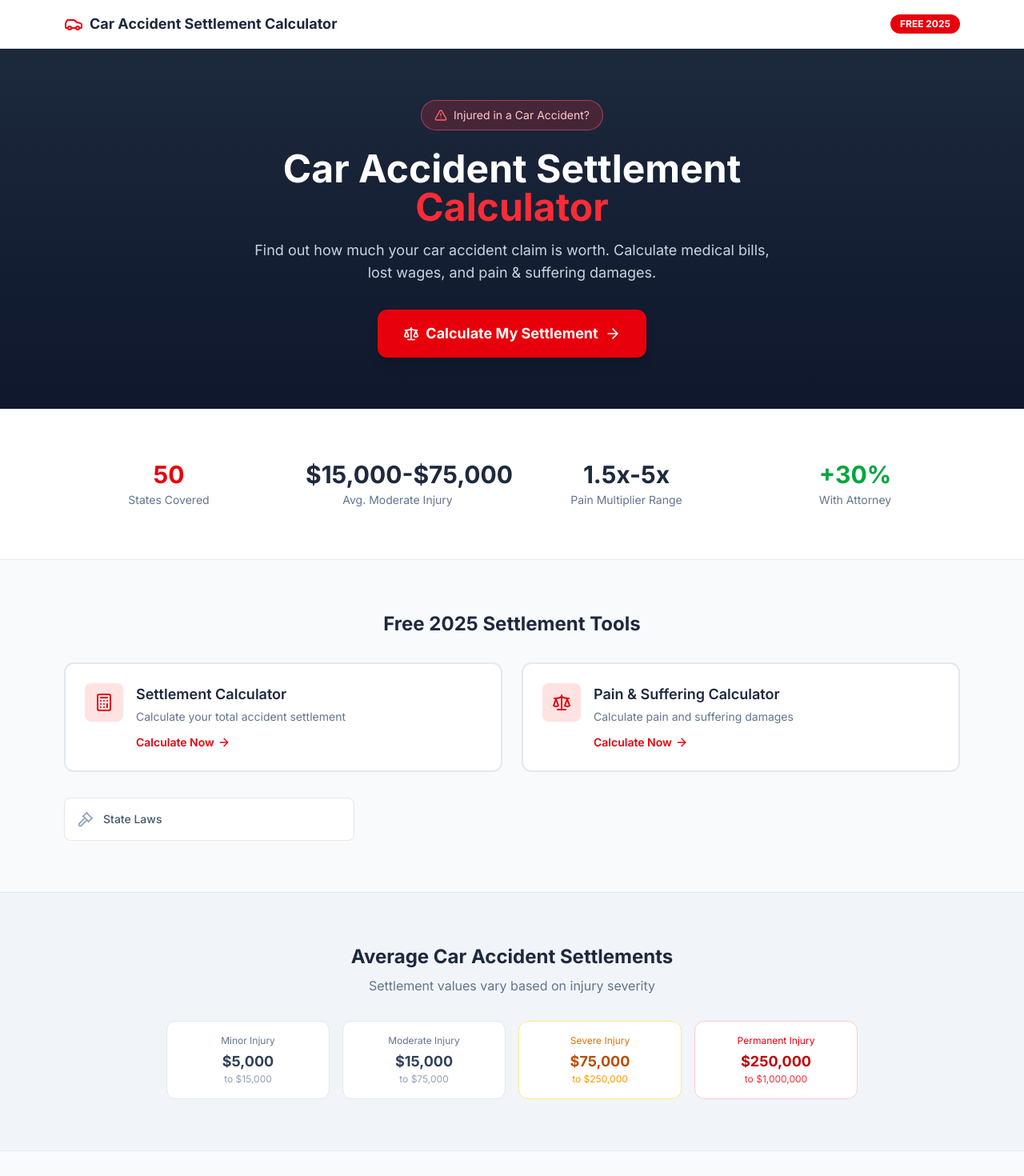
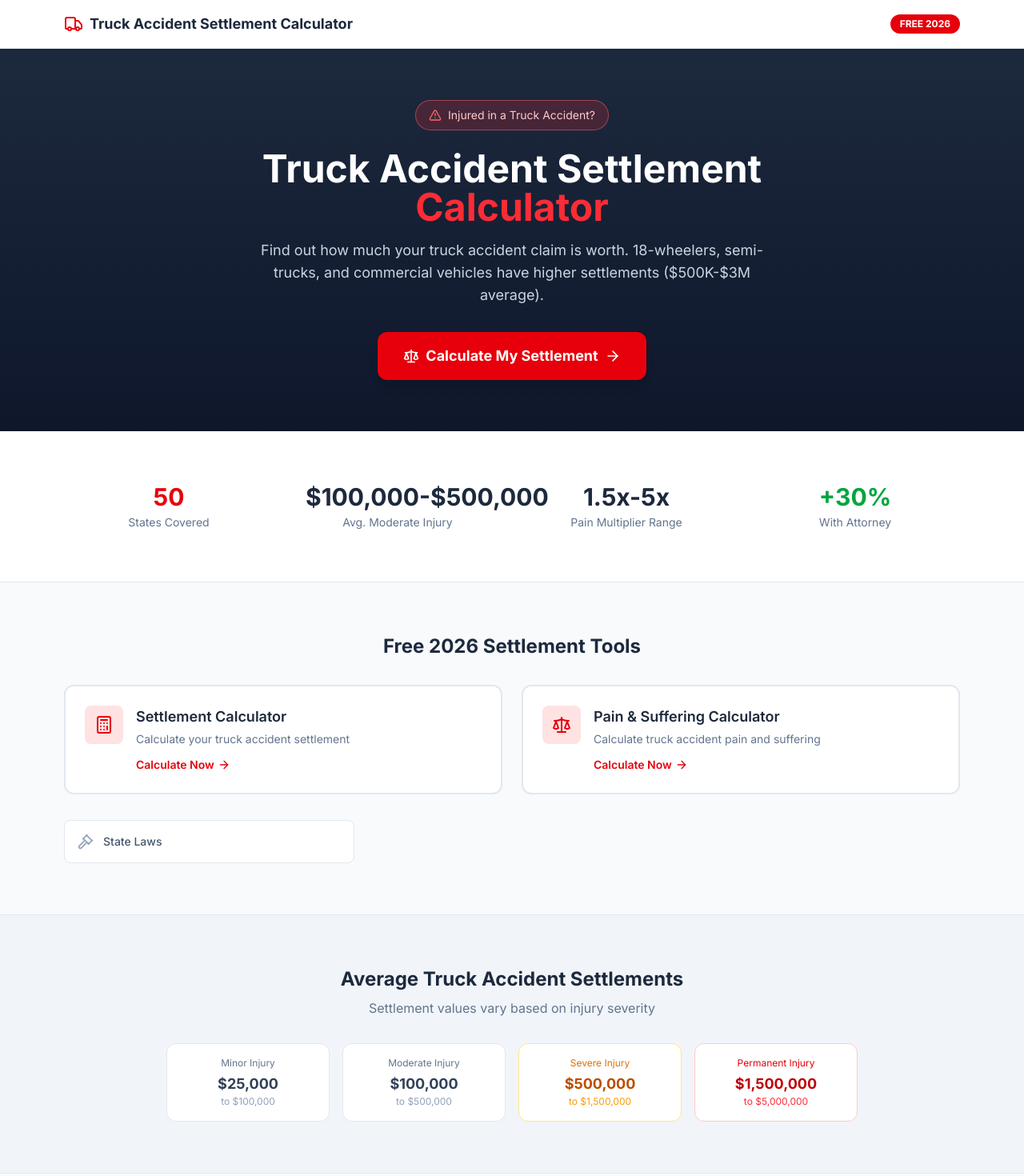
Before and after one commit to sanghyun83-gif/car-accident-calc, a Next.js app: page / in a window 1280 px wide. Shown: the top 1470 px of the page at 80% size. Built offline with nearby package versions, Linux system fonts and the light colour scheme.

Commit message:
Initial: Truck Accident Settlement Calculator 2026 - 23계명 완료

```diff
--- a/app/layout.tsx
+++ b/app/layout.tsx
@@ -17,20 +17,20 @@ export const metadata: Metadata = {
   title: `${SITE.year} ${SITE.name} | Free Estimate`,
   description: SITE.description,
   keywords: [
-    "car accident settlement calculator",
-    "car accident calculator",
-    "pain and suffering calculator",
-    "car crash settlement",
-    "auto accident calculator",
-    "personal injury calculator",
-    "accident settlement estimator",
+    "truck accident settlement calculator",
+    "18 wheeler accident calculator",
+    "semi truck accident settlement",
+    "commercial truck accident",
+    "trucking accident calculator",
+    "truck crash settlement",
+    "FMCSA accident calculator",
   ],
   verification: {
     google: "qlPMVO_Hb-be3_hFHNT9SBbsHO-b_wCOfWfLmTb4EQc",
   },
   openGraph: {
-    title: `${SITE.year} Car Accident Settlement Calculator | Free`,
-    description: "Calculate your car accident settlement value for free. Estimate medical bills, pain and suffering, and lost wages.",
+    title: `${SITE.year} Truck Accident Settlement Calculator | Free`,
+    description: "Calculate your truck accident settlement value. 18-wheeler, semi-truck, commercial vehicle accidents. Average $500K-$3M.",
     type: "website",
   },
 };
--- a/app/page.tsx
+++ b/app/page.tsx
@@ -1,6 +1,6 @@
 import Link from "next/link";
 import { SITE, CALCULATORS, SETTLEMENT_CONSTANTS, formatCurrency } from "./site-config";
-import { ArrowRight, Shield, CheckCircle, Car, Scale, AlertTriangle, Gavel } from "lucide-react";
+import { ArrowRight, Shield, CheckCircle, Truck, Scale, AlertTriangle, Gavel } from "lucide-react";
 
 export default function Home() {
   const featuredCalculators = CALCULATORS.filter(c => c.featured);
@@ -13,7 +13,7 @@ export default function Home() {
       <header className="bg-white border-b border-slate-200 sticky top-0 z-50 shadow-sm">
         <div className="max-w-6xl mx-auto px-4 py-4 flex items-center justify-between">
           <div className="flex items-center gap-2">
-            <Car className="w-6 h-6 text-red-600" />
+            <Truck className="w-6 h-6 text-red-600" />
             <span className="text-lg font-bold text-slate-800">{SITE.name}</span>
           </div>
           <span className="text-xs text-white bg-red-600 px-3 py-1 rounded-full font-bold">
@@ -27,17 +27,17 @@ export default function Home() {
         <div className="max-w-4xl mx-auto px-4 py-16 text-center">
           <div className="inline-flex items-center gap-2 bg-red-500/20 border border-red-400/50 rounded-full px-4 py-2 mb-6">
             <AlertTriangle className="w-4 h-4 text-red-400" />
-            <span className="text-sm text-red-200">Injured in a Car Accident?</span>
+            <span className="text-sm text-red-200">Injured in a Truck Accident?</span>
           </div>
 
           <h1 className="text-4xl md:text-5xl font-bold mb-4">
-            Car Accident Settlement
+            Truck Accident Settlement
             <span className="block text-red-500">Calculator</span>
           </h1>
 
           <p className="text-lg text-slate-300 mb-8 max-w-2xl mx-auto">
-            Find out how much your car accident claim is worth. Calculate medical bills,
-            lost wages, and pain & suffering damages.
+            Find out how much your truck accident claim is worth. 18-wheelers, semi-trucks,
+            and commercial vehicles have higher settlements ($500K-$3M average).
           </p>
 
           <Link
@@ -139,7 +139,7 @@ export default function Home() {
       <section className="bg-slate-100 border-y border-slate-200">
         <div className="max-w-4xl mx-auto px-4 py-16">
           <h2 className="text-2xl font-bold text-slate-800 mb-2 text-center">
-            Average Car Accident Settlements
+            Average Truck Accident Settlements
           </h2>
           <p className="text-slate-500 text-center mb-8">
             Settlement values vary based on injury severity
@@ -232,11 +232,11 @@ export default function Home() {
         <div className="max-w-6xl mx-auto px-4 py-8">
           <div className="flex flex-col md:flex-row items-center justify-between gap-4">
             <div className="flex items-center gap-2">
-              <Car className="w-5 h-5 text-red-500" />
+              <Truck className="w-5 h-5 text-red-500" />
               <span className="font-semibold">{SITE.name}</span>
             </div>
             <p className="text-sm text-slate-400 text-center">
-              Estimates only. Not legal advice. Consult a personal injury attorney for your specific case.
+              Estimates only. Not legal advice. Consult a truck accident attorney for your specific case.
             </p>
             <p className="text-sm text-slate-500">
               © {SITE.year} {SITE.name}
--- a/app/site-config.ts
+++ b/app/site-config.ts
@@ -1,20 +1,20 @@
 // ============================================
-// CAR-ACCIDENT-CALC SITE CONFIGURATION
-// 2025 Car Accident Settlement Calculator
-// 50 State Fault Laws
+// TRUCK-ACCIDENT-CALC SITE CONFIGURATION
+// 2026 Truck Accident Settlement Calculator
+// 18-Wheeler, Semi-Truck, Commercial Truck Claims
 // ============================================
 
-import { Calculator, Scale, FileText, DollarSign, Car, AlertTriangle, Gavel } from 'lucide-react';
+import { Calculator, Scale, FileText, DollarSign, Car, AlertTriangle, Gavel, Truck } from 'lucide-react';
 
 // ============================================
 // SITE METADATA
 // ============================================
 export const SITE = {
-    name: "Car Accident Settlement Calculator",
-    tagline: "Free 2025 Settlement Estimator",
-    description: "Calculate your car accident settlement value for free. Estimate medical bills, pain and suffering, and lost wages. All 50 states with fault law information.",
-    year: 2025,
-    baseUrl: "https://car-accident.mysmartcalculators.com",
+    name: "Truck Accident Settlement Calculator",
+    tagline: "Free 2026 Settlement Estimator",
+    description: "Calculate your truck accident settlement value for free. Estimate 18-wheeler, semi-truck, and commercial vehicle accident compensation. Average settlements $500K-$3M.",
+    year: 2026,
+    baseUrl: "https://truck-accident.mysmartcalculators.com",
 };
 
 // ============================================
@@ -48,12 +48,12 @@ export const SETTLEMENT_CONSTANTS = {
     attorneyBonus: 0.30, // 30% higher with attorney
     attorneyFee: 0.33, // 33% contingency fee
 
-    // Average settlements for reference
+    // Average settlements for truck accidents (higher than car accidents)
     averageSettlements: {
-        minor: { low: 5000, high: 15000 },
-        moderate: { low: 15000, high: 75000 },
-        severe: { low: 75000, high: 250000 },
-        permanent: { low: 250000, high: 1000000 },
+        minor: { low: 25000, high: 100000 },
+        moderate: { low: 100000, high: 500000 },
+        severe: { low: 500000, high: 1500000 },
+        permanent: { low: 1500000, high: 5000000 },
     },
 };
 
@@ -131,33 +131,33 @@ export const CALCULATORS = [
         id: "settlement-calculator",
         name: "Settlement Calculator",
         shortName: "Settlement",
-        description: "Calculate your total accident settlement",
-        longDescription: "Free car accident settlement calculator. Estimate your total compensation including medical bills, lost wages, and pain and suffering.",
+        description: "Calculate your truck accident settlement",
+        longDescription: "Free 2026 truck accident settlement calculator. Estimate your 18-wheeler, semi-truck, or commercial vehicle accident compensation.",
         icon: Calculator,
         category: "legal",
-        keywords: ["car accident settlement calculator", "accident settlement", "car crash calculator"],
+        keywords: ["truck accident settlement calculator", "18 wheeler accident", "semi truck accident"],
         featured: true,
     },
     {
         id: "pain-suffering",
         name: "Pain & Suffering Calculator",
         shortName: "Pain & Suffering",
-        description: "Calculate pain and suffering damages",
-        longDescription: "Calculate non-economic damages for pain and suffering using the multiplier method.",
+        description: "Calculate truck accident pain and suffering",
+        longDescription: "Calculate non-economic damages for truck accident injuries using the multiplier method.",
         icon: Scale,
         category: "legal",
-        keywords: ["pain and suffering calculator", "non-economic damages", "injury compensation"],
+        keywords: ["truck accident pain suffering", "non-economic damages", "trucking injury compensation"],
         featured: true,
     },
     {
         id: "state-laws",
-        name: "State Fault Laws",
+        name: "State Trucking Laws",
         shortName: "State Laws",
-        description: "Compare fault laws by state",
-        longDescription: "Compare at-fault vs no-fault and comparative negligence laws across all 50 states.",
+        description: "Truck accident laws by state",
+        longDescription: "Compare trucking accident laws, FMCSA regulations, and liability rules across all 50 states.",
         icon: Gavel,
         category: "legal",
-        keywords: ["car accident laws by state", "fault laws", "comparative negligence"],
+        keywords: ["truck accident laws by state", "FMCSA regulations", "trucking liability"],
         featured: false,
     },
 ] as const;
```
Also changed, not shown: 1 other file (tests, documents, lock files or other folders).
